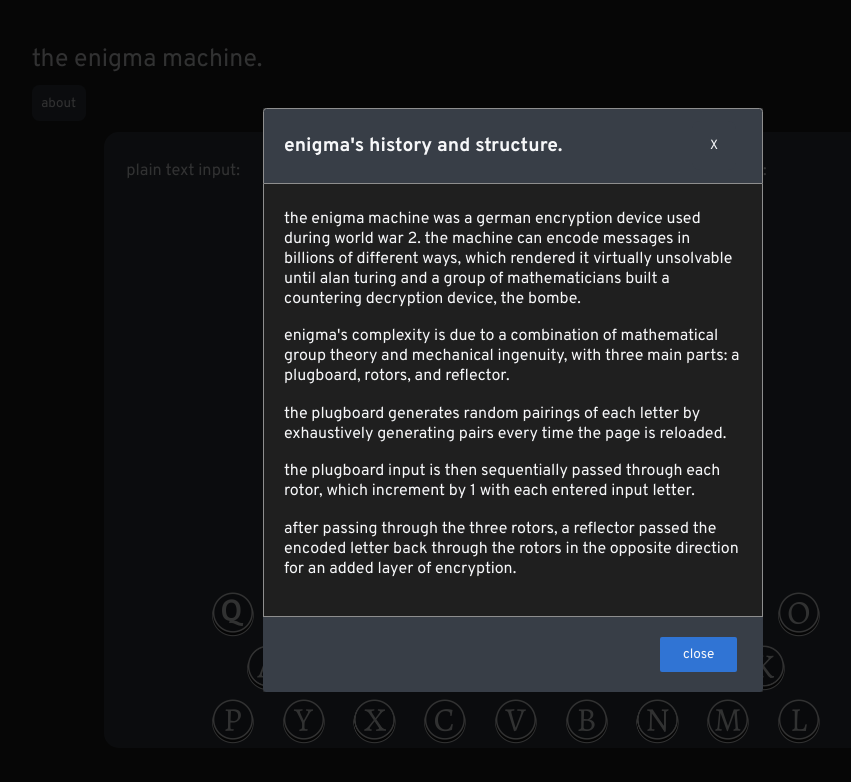
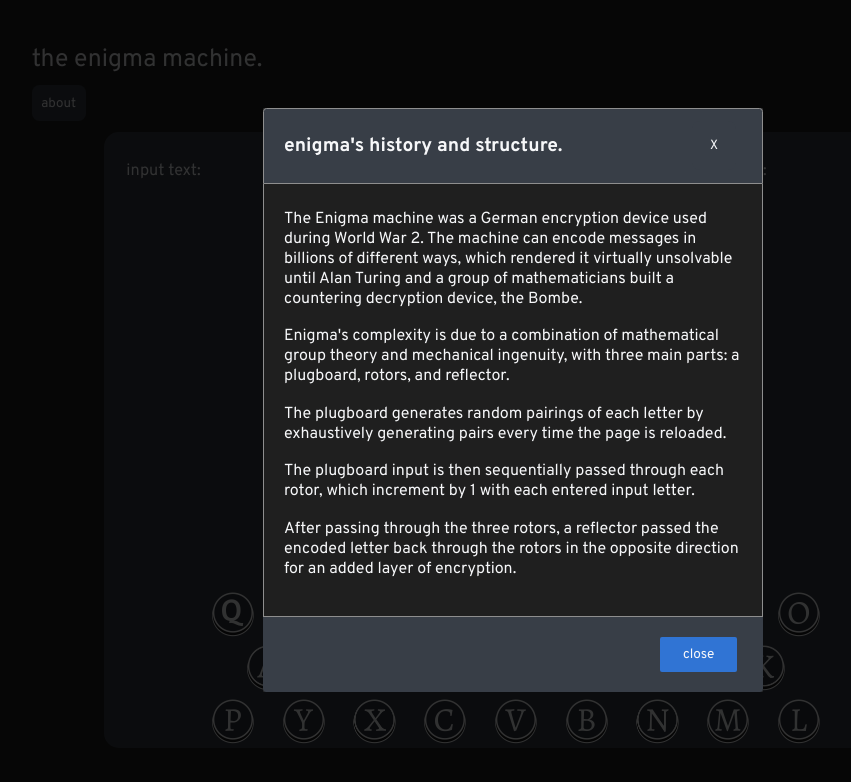
Before and after one commit to rrachelhuangg/draft-test, a React (Create React App) app in the folder my-app/: page / in a window 1280 px wide. Both pictures are taken after a click on the button "about". Shown: the top 782 px of the page, without its empty margins (127-978 px from the left). Built offline with nearby package versions, Linux system fonts and the light colour scheme; a web font is replaced by a local one.

Commit message:
Updated about section text capitalization and fixed part of delete key syncing input between input and output boxes bug.

```diff
--- a/my-app/src/pages/HomePage.js
+++ b/my-app/src/pages/HomePage.js
@@ -47,6 +47,14 @@ function HomePage(){
     const [openPlay, setOpenPlay] = useState(false);
     const keypress_audio_object = useRef(null);
     const gears_audio_object = useRef(null);
+    const [pressedKey, setPressedKey] = useState("");
+    const [enteredCount, setEnteredCount] = useState(0);
+    const [longTermInput, setLongTermInput] = useState("");
+    const [isBackspaceKey, setIsBackspaceKey] = useState(false);
+
+    const logKeyPress = (e) => {
+        setIsBackspaceKey(e.key==="Backspace");
+    }
 
     const rotor_images = {A, B, C, D, E, F, G, H, I, J, K, L, M, N, O, P, Q, R, S, T, U, V, W, X, Y, Z};
 
@@ -65,9 +73,20 @@ function HomePage(){
     }, []);
 
     const handleInputEntered = (e) => {
+        const currInput = e.target.value.replace(/^input text:\s*/, "");
+
+        if(isBackspaceKey && currInput.length < longTermInput.length){
+            let i = 0;
+            while(i < currInput.length && currInput[i]===longTermInput[i]){
+                i++;
+            }
+            setFullEncodedInput((prev)=>prev.slice(0, i) + prev.slice(i+1));
+            setLongTermInput(currInput);
+        }
+        else{
             const text = e.target.value.charAt(e.target.value.length-1).toUpperCase();
+            let encodedLetter = "";
 
-        let encodedLetter = "";
             if("ABCDEFGHIJKLMNOPQRSTUVWXYZ".includes(text) === false){
                 encodedLetter = text;
             }
@@ -87,6 +106,9 @@ function HomePage(){
             setInput(text);
             setEncodedInput(encodedLetter);
             setFullEncodedInput(prev => prev + encodedLetter);
+            setEnteredCount(prev=>prev+1);
+            setLongTermInput(currInput);
+        }
     }
 
     useEffect(() => {
@@ -111,7 +133,7 @@ function HomePage(){
             <div id = "bottom-rectangle">
                 <div id="enigma-body">
                     <div id="display-area">
-                        <textarea id = "plain-text-input" rows="12" cols="50" onChange={handleInputEntered}>plain text input: </textarea>
+                        <textarea id = "plain-text-input" rows="12" cols="50" onChange={handleInputEntered} onKeyDown={logKeyPress}>input text: </textarea>
                         <div id="rotors-container">
                             <img src={rod_Icon} id="rod"/>
                             <div id="rotors">
@@ -136,22 +158,22 @@ function HomePage(){
                         <button class = "close-description-modal" onClick={()=>setOpenDescription(false)}>X</button>
                     </div>
                     <div class="description" style={{paddingTop: '5%'}}>
-                        the enigma machine was a german encryption device used during world war 2. the machine can
-                        encode messages in billions of different ways, which rendered it virtually unsolvable until alan turing
-                        and a group of mathematicians built a countering decryption device, the bombe.
+                        The Enigma machine was a German encryption device used during World War 2. The machine can
+                        encode messages in billions of different ways, which rendered it virtually unsolvable until Alan Turing
+                        and a group of mathematicians built a countering decryption device, the Bombe.
                     </div>
                     <div class="description">
-                        enigma's complexity is due to a combination of mathematical group theory and mechanical ingenuity, with three main parts:
+                        Enigma's complexity is due to a combination of mathematical group theory and mechanical ingenuity, with three main parts:
                         a plugboard, rotors, and reflector.
                     </div>
                     <div class="description">
-                        the plugboard generates random pairings of each letter by exhaustively generating pairs every time the page is reloaded.
+                        The plugboard generates random pairings of each letter by exhaustively generating pairs every time the page is reloaded.
                     </div>
                     <div class="description">
-                        the plugboard input is then sequentially passed through each rotor, which increment by 1 with each entered input letter.
+                        The plugboard input is then sequentially passed through each rotor, which increment by 1 with each entered input letter.
                     </div>
                     <div class="description" style={{paddingBottom: '7.5%'}}>
-                        after passing through the three rotors, a reflector passed the encoded letter back through the rotors in the opposite
+                        After passing through the three rotors, a reflector passed the encoded letter back through the rotors in the opposite
                         direction for an added layer of encryption.
                     </div>
                     <div class="description-modal-footer">
```
Lines whose indentation alone changed are shown as unchanged.
